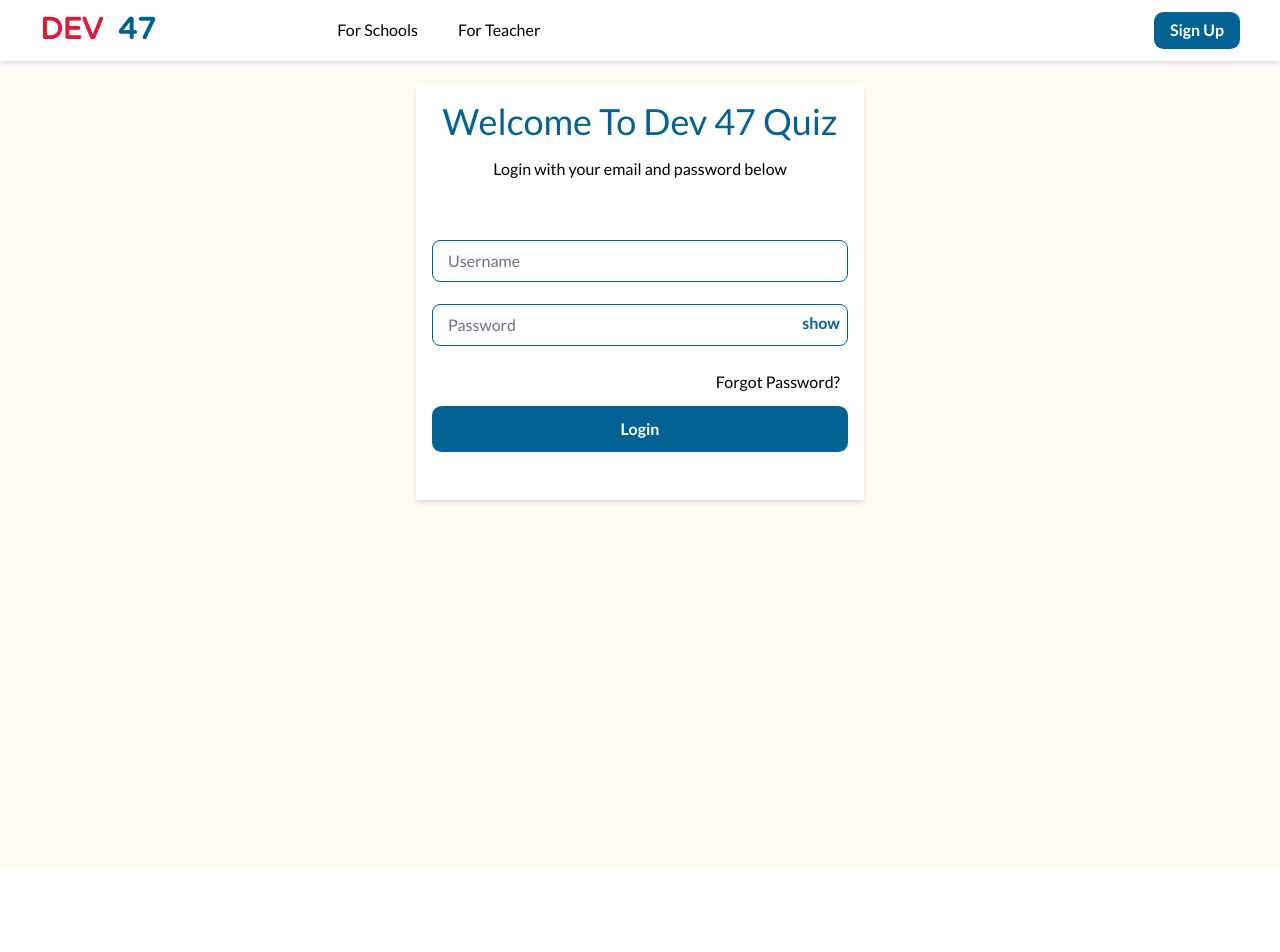
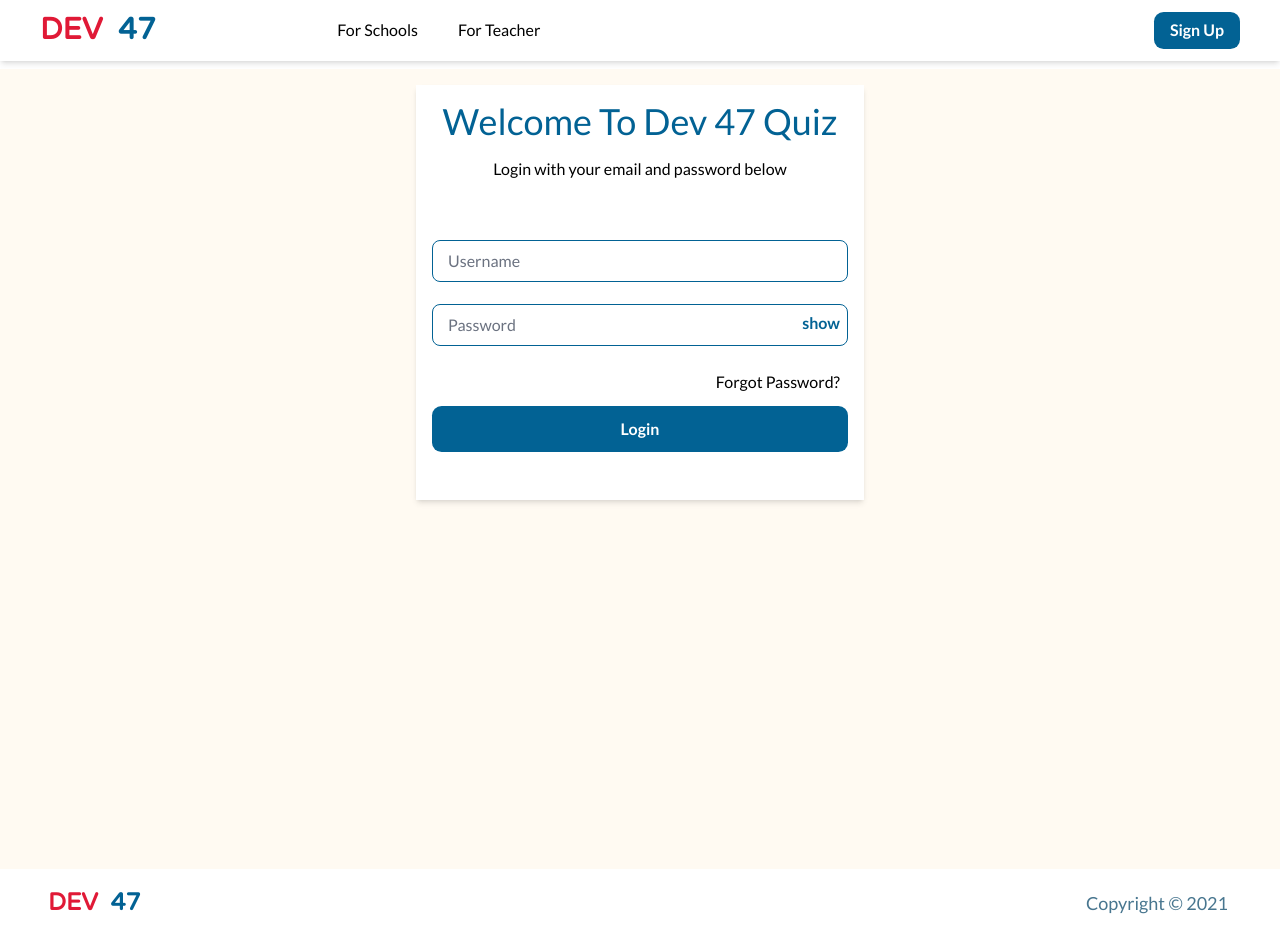
Before and after one commit to Dev-47/quiz-app, a React (Vite) app in the folder web/: page /sign-in in a window 1280 px wide. Shown: the top 952 px of the page. Built offline with nearby package versions, Linux system fonts and the light colour scheme.

Commit message:
adjusted the styling

```diff
--- a/web/src/components/baselayout/Footer.jsx
+++ b/web/src/components/baselayout/Footer.jsx
@@ -1,8 +1,8 @@
 export default function Footer() {
   return (
-    <footer className="text-black flex justify-between sm:mt-14 place-items-center px-8">
+    <footer className="text-black flex justify-between place-items-center px-8">
       <a href="https://github.com/dev-47">
-        <div className="logo m-10">
+        <div className="logo m-4">
           <span className="text-[#e01936] text-2xl">DEV &nbsp;</span>
           <span className="text-[#026294] text-2xl">47</span>
         </div>
```
